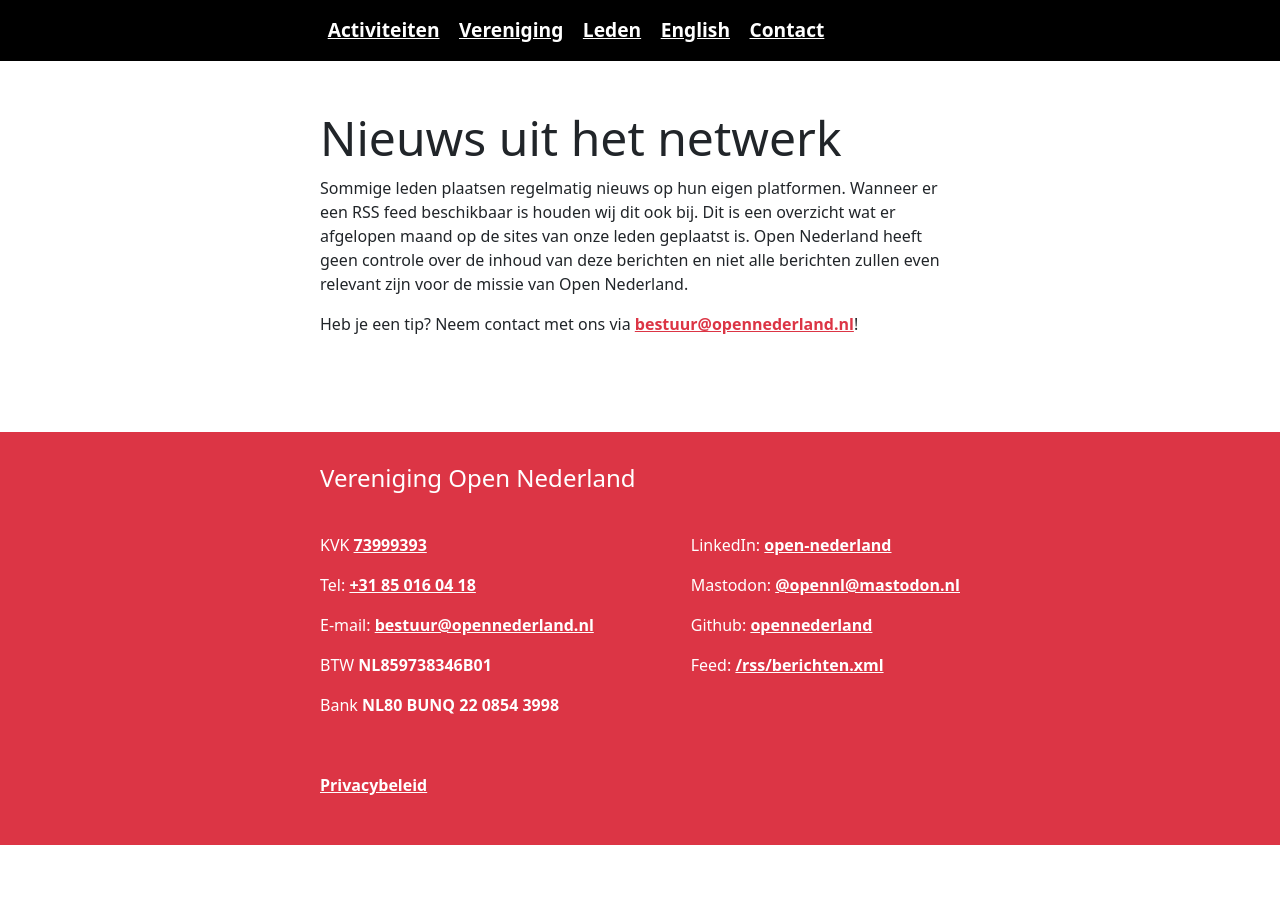
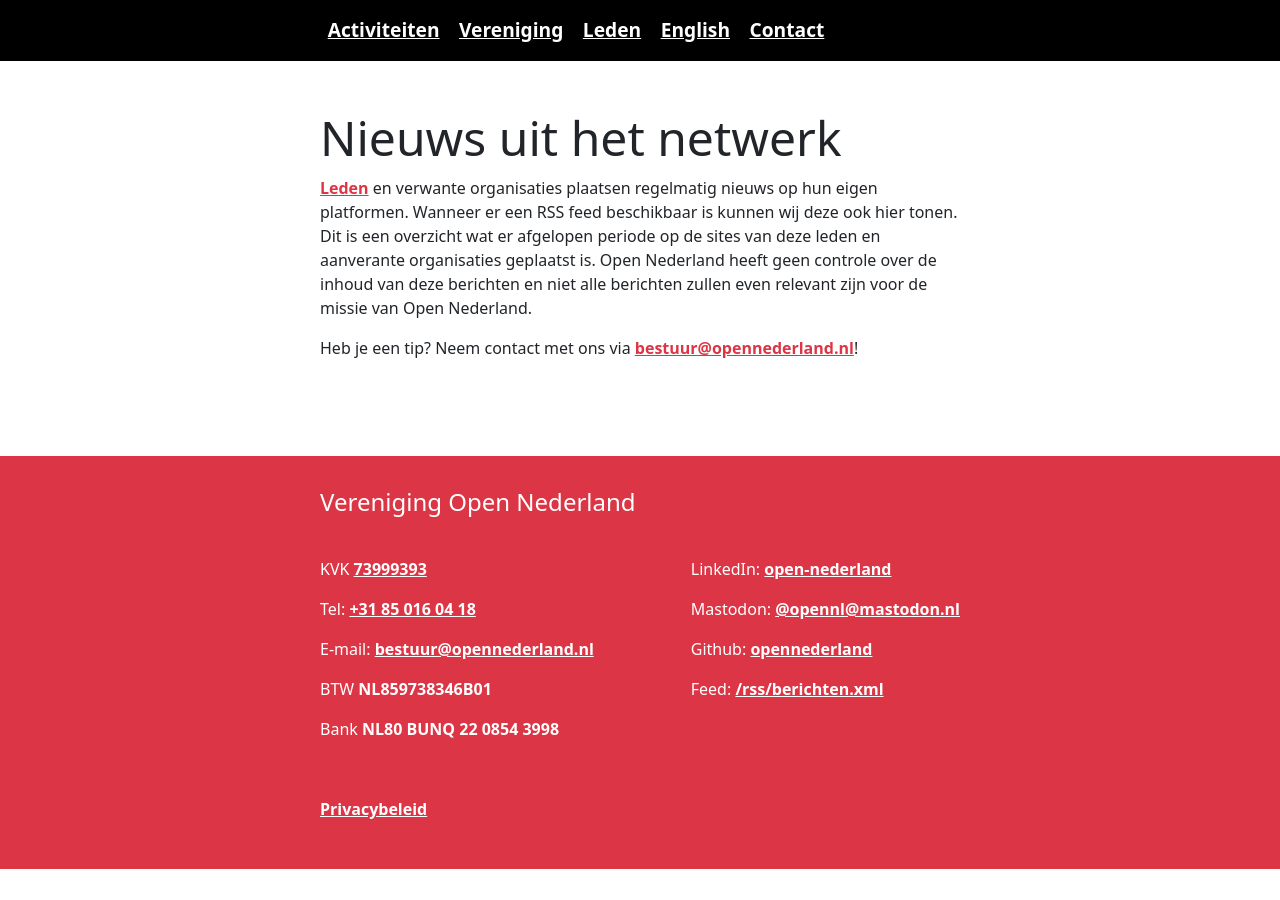
Before and after one commit to opennederland/www.opennederland.nl, a Jekyll site: the page built from pages/nieuwsnetwerk.md, in a window 1280 px wide. Built offline with Jekyll 4.4.1, drawn with Linux system fonts in a browser that asks for light colours.

Commit message:
Update nieuwsnetwerk.md

```diff
--- a/pages/nieuwsnetwerk.md
+++ b/pages/nieuwsnetwerk.md
@@ -4,7 +4,7 @@
 permalink: /nieuws-netwerk/
 ---
 
-Sommige leden plaatsen regelmatig nieuws op hun eigen platformen. Wanneer er een RSS feed beschikbaar is houden wij dit ook bij. Dit is een overzicht wat er afgelopen maand op de sites van onze leden geplaatst is. Open Nederland heeft geen controle over de inhoud van deze berichten en niet alle berichten zullen even relevant zijn voor de missie van Open Nederland.
+[Leden](https://www.opennederland.nl/leden/) en verwante organisaties plaatsen regelmatig nieuws op hun eigen platformen. Wanneer er een RSS feed beschikbaar is kunnen wij deze ook hier tonen. Dit is een overzicht wat er afgelopen periode op de sites van deze leden en aanverante organisaties geplaatst is. Open Nederland heeft geen controle over de inhoud van deze berichten en niet alle berichten zullen even relevant zijn voor de missie van Open Nederland.
 
 Heb je een tip? Neem contact met ons via [bestuur@opennederland.nl](mailto:bestuur@opennederland.nl)!
 
```
